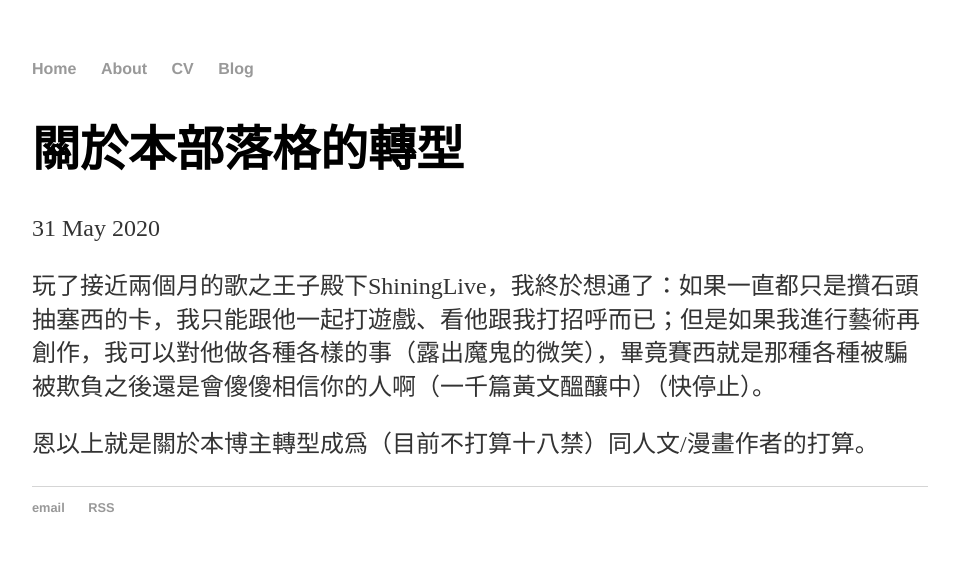
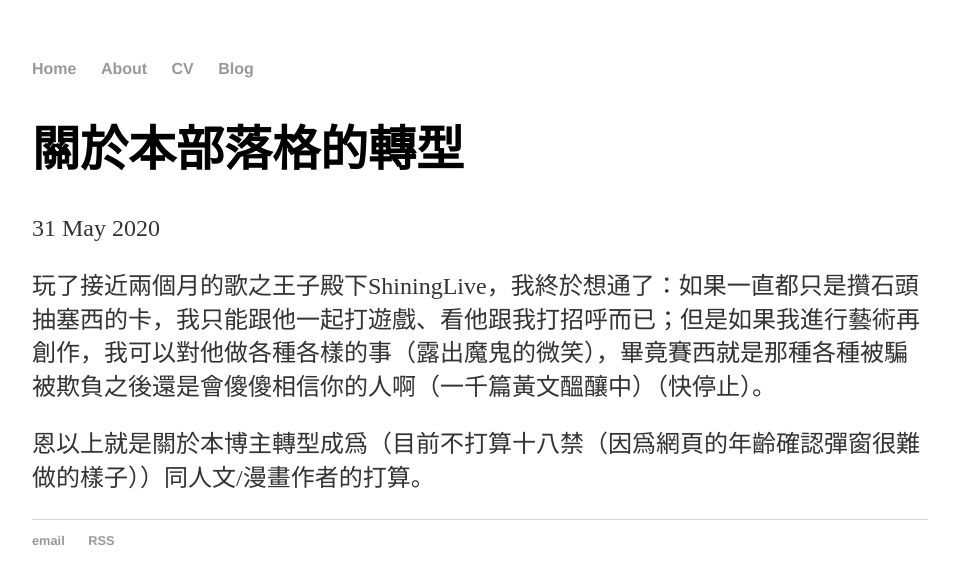
Before and after one commit to Ekove/ekove.github.io, a Jekyll site: the page built from _posts/2020-5-31-Utapri_Ceshiiiiii.md, in a window 1280 px wide. Shown: the top 584 px of the page, without its empty margins (160-1119 px from the left). Built offline with Jekyll 4.4.1, drawn with Linux system fonts in a browser that asks for light colours.

Commit message:
Update 2020-5-31-Utapri_Ceshiiiiii.md

```diff
--- a/_posts/2020-5-31-Utapri_Ceshiiiiii.md
+++ b/_posts/2020-5-31-Utapri_Ceshiiiiii.md
@@ -6,4 +6,4 @@ date: 2020-05-31
 玩了接近兩個月的歌之王子殿下ShiningLive，我終於想通了：如果一直都只是攢石頭抽塞西的卡，我只能跟他一起打遊戲、看他跟我打招呼而已；但是如果我進行藝術再
 創作，我可以對他做各種各樣的事（露出魔鬼的微笑），畢竟賽西就是那種各種被騙被欺負之後還是會傻傻相信你的人啊（一千篇黃文醞釀中）（快停止）。
 
-恩以上就是關於本博主轉型成爲（目前不打算十八禁）同人文/漫畫作者的打算。
+恩以上就是關於本博主轉型成爲（目前不打算十八禁（因爲網頁的年齡確認彈窗很難做的樣子））同人文/漫畫作者的打算。
```
